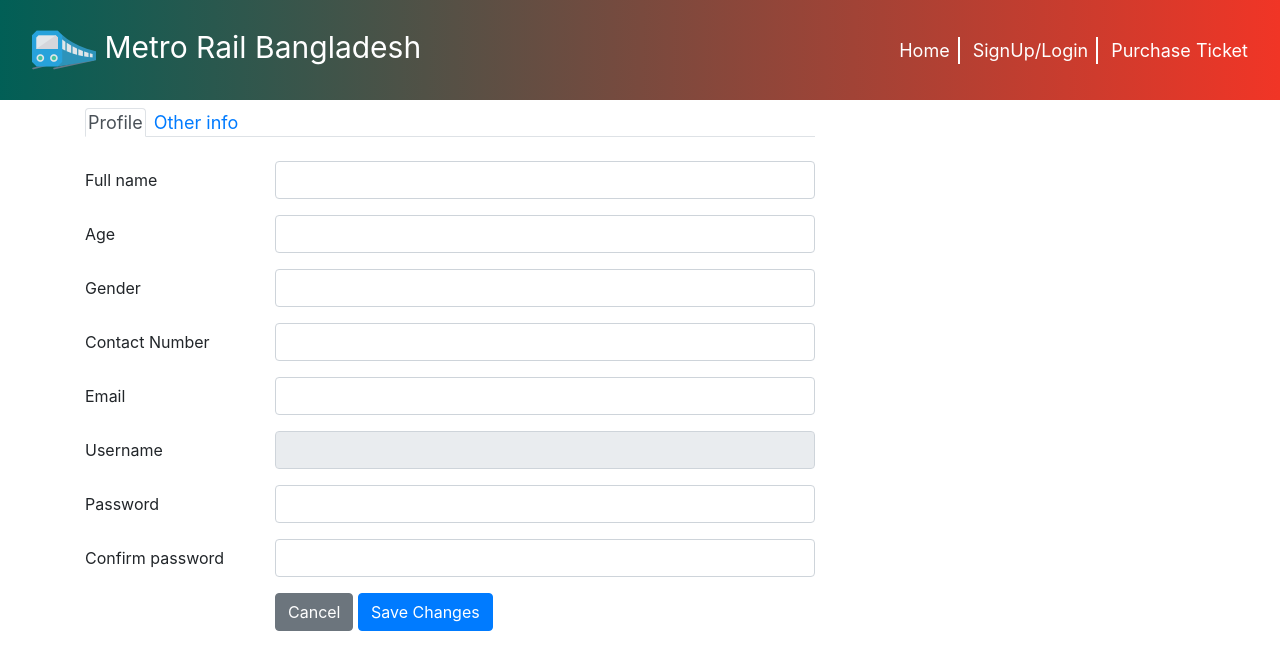
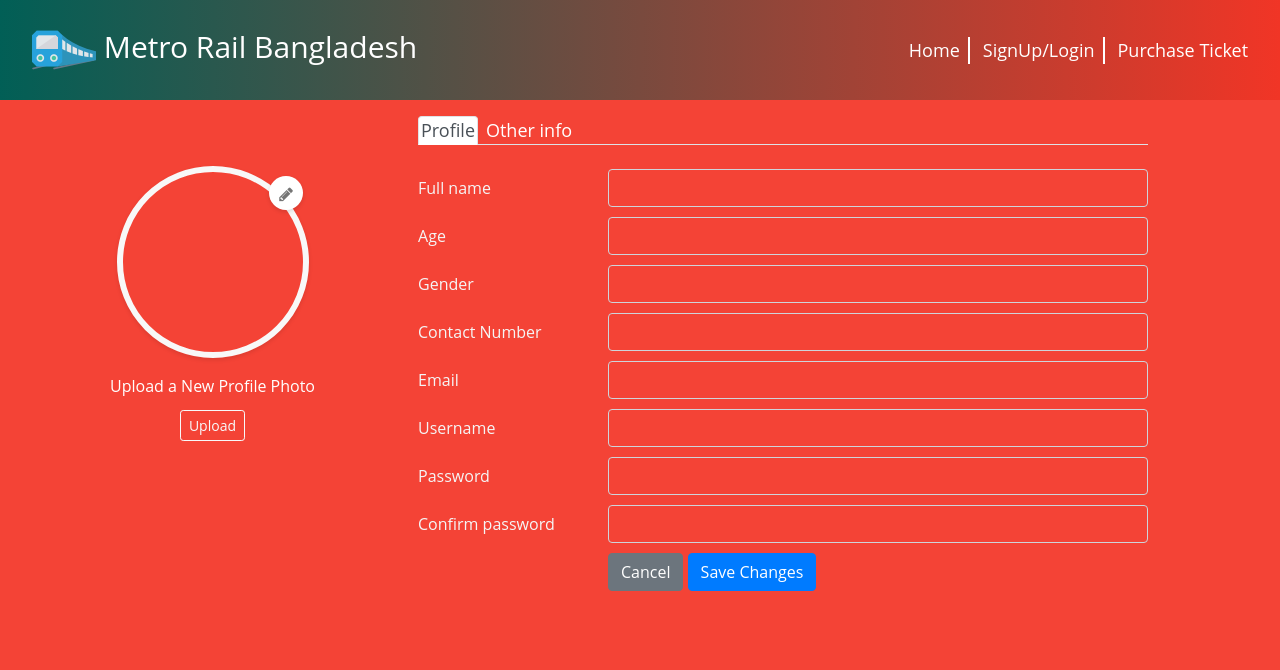
Before and after one commit to nahidsalekin/metro-rail-ticket-management, a Django app: template templates/profile.html in a window 1280 px wide. Shown: the top 670 px of the page. Run offline with Django 3.2, Linux system fonts and the light colour scheme; the template is opened without the code that fills it, so the values that code supplies are empty; some libraries are stand-ins or nearby versions.

Commit message:
:bulb: user can upload profile photo

```diff
--- a/templates/profile.html
+++ b/templates/profile.html
@@ -7,10 +7,30 @@
     <title>Profile</title>
 
     <style>
+        body {
+            background: #F44336;
+            font-family: 'Open Sans', sans-serif;
+        }
+
+        .form-control,
+        .form-control[readonly] {
+            background-color: #F44336;
+            color: whitesmoke;
+        }
+
+        .col-form-label {
+            color: whitesmoke;
+        }
+
+        .table {
+            color: whitesmoke;
+        }
+
         .tab-pane .alert input {
             background: none;
             border: none;
             max-width: 100px;
+            text-align: center;
         }
 
         .tab-pane .alert .panel-close {
@@ -19,6 +39,90 @@
             border: 1px solid black;
             border-radius: 5px;
             padding: 5px;
+        }
+
+        .nav-tabs .nav-item a {
+            color: white;
+        }
+
+        .img-profile {
+            width: 200px;
+            height: 200px;
+            background-image: url({{image}});
+            background-position: center top;
+            background-repeat: no-repeat;
+            background-size: cover;
+        }
+
+        .container .row {
+            flex-wrap: wrap-reverse;
+            margin-bottom: 10px;
+        }
+
+        .avatar-upload {
+            position: relative;
+            max-width: 205px;
+            margin: 50px auto;
+        }
+
+        .avatar-upload .avatar-edit {
+            position: absolute;
+            right: 12px;
+            z-index: 1;
+            top: 10px;
+        }
+
+        .avatar-upload .avatar-edit input {
+            display: none;
+        }
+
+        .avatar-upload .avatar-edit input+label {
+            display: inline-block;
+            width: 34px;
+            height: 34px;
+            margin-bottom: 0;
+            border-radius: 100%;
+            background: #FFFFFF;
+            border: 1px solid transparent;
+            box-shadow: 0px 2px 4px 0px rgba(0, 0, 0, 0.12);
+            cursor: pointer;
+            font-weight: normal;
+            transition: all .2s ease-in-out;
+        }
+
+        .avatar-upload .avatar-edit input+label:hover {
+            background: #f1f1f1;
+            border-color: #d6d6d6;
+        }
+
+        .avatar-upload .avatar-edit input+label:after {
+            content: "\f040";
+            font-family: 'FontAwesome';
+            color: #757575;
+            position: absolute;
+            padding: 5px;
+            left: 0;
+            right: 0;
+            text-align: center;
+            margin: auto;
+        }
+
+        .avatar-upload .avatar-preview {
+            width: 192px;
+            height: 192px;
+            position: relative;
+            border-radius: 100%;
+            border: 6px solid #F8F8F8;
+            box-shadow: 0px 2px 4px 0px rgba(0, 0, 0, 0.1);
+        }
+
+        .avatar-upload .avatar-preview>div {
+            width: 100%;
+            height: 100%;
+            border-radius: 100%;
+            background-size: cover;
+            background-repeat: no-repeat;
+            background-position: center;
         }
     </style>
 </head>
@@ -31,14 +135,15 @@
     </div> {% endfor %}
     <script>
         $(".alert").fadeIn(500, function() {
-            $(".alert").fadeOut(3500);
-
+            $(".alert").fadeOut(3500, function() {
+                $(".alert").remove();
+            });
         });
     </script>
     {% endif %}
     <div class="container">
-        <div class="row my-2">
-            <div class="col-lg-8 order-lg-2">
+        <div class="row my-3">
+            <div class="col-lg-8 order-lg-2 ml-5">
                 <ul class="nav nav-tabs">
                     <li class="nav-item">
                         <a href="" data-target="#profile" data-toggle="tab" class="nav-link active">Profile</a>
@@ -86,7 +191,7 @@
                             <div class="form-group row">
                                 <label class="col-lg-3 col-form-label form-control-label">Username</label>
                                 <div class="col-lg-9">
-                                    <input class="form-control" type="text" name="username" value="{{username}}" readonly>
+                                    <input class="form-control" type="text" name="username" value="{{username}}" onclick="deny()" readonly>
                                 </div>
                             </div>
                             <div class="form-group row">
@@ -123,11 +228,12 @@
                             });
                         </script>
                         {% endif %} {% for object in active %}
-                        <form action="/cancel_reservation/" method="POST">
+                        <form action="/cancel_reservation/" method="POST" onSubmit="if(!confirm('You are Removing This Reservation!')){return false;}">
                             {% csrf_token %}
                             <div class="alert alert-info alert-dismissable">
+                                <input type="text" name="id" hidden value="{{ object.id }}">
                                 <button type="submit" class="panel-close close">Cancel</button> Active Reservation: <strong> <input readonly type="text" name="start_point" value="{{object.start_point}}"> to <input readonly type="text" name="destination" value="{{object.destination}}"></strong>
-                                <br> {{object.tickets}} ticket for <input readonly type="text" name="date" value="{{object.date}}">, Time: <input readonly type="text" name="time" value="{{object.time}}">
+                                <br> {{object.tickets}} ticket for <input readonly type="text" name="date" value="{{object.date|date:'Y-m-d' }}">, Time: <input readonly type="text" name="time" value="{{object.time}}">
                             </div>
                         </form>
                         {% endfor %}
@@ -148,20 +254,52 @@
                     </div>
                 </div>
             </div>
-            <!-- <div class="col-lg-4 order-lg-1 text-center">
-            <img src="//placehold.it/150" class="mx-auto img-fluid img-circle d-block" alt="avatar">
-            <h6 class="mt-2">Upload a different photo</h6>
-            <label class="custom-file">
-                <input type="file" id="file" class="custom-file-input">
-                <span class="custom-file-control">Choose file</span>
-            </label>
-        </div> -->
+            <div class="col-lg-3 order-lg-1 text-center">
+                <form method="post" enctype="multipart/form-data" action="/upload_image/" id="image_form">
+                    {% csrf_token %}
+                    <div class="avatar-upload mx-auto">
+                        <div class="avatar-edit">
+
+                            <input type="file" name="image" id="imageUpload" accept="image/*" required>
+                            <label for="imageUpload"></label>
+                        </div>
+                        <div class="avatar-preview  mx-auto">
+                            <div id="imagePreview" style="background-image: url({{image}});">
+                            </div>
+                        </div>
+                        <label for="imagePreview" class="mt-3 text-white">Upload a New Profile Photo</label>
+                        <button type="submit" class="btn btn-outline-light btn-sm mt-1">Upload</button>
+                    </div>
+                </form>
+            </div>
         </div>
     </div>
     <script>
         function cancel() {
             window.location.href = '/';
         }
+
+        function deny() {
+            alert('You Cannot Change This Field!');
+        }
+
+        $(":file").on("change", function(e) {
+            if ((this.files[0].type).slice(0, 5) != "image") {
+                document.getElementById("image_form").reset();
+                alert('Invalid Image File!');
+            } else {
+                if (this.files && this.files[0]) {
+                    var reader = new FileReader();
+                    reader.onload = function(e) {
+                        $('#imagePreview').css('background-image', 'url(' + e.target.result + ')');
+                        // $('#imagePreview').hide();
+                        // $('#imagePreview').fadeIn("fast");
+                    }
+                    reader.readAsDataURL(this.files[0]);
+                    alert('Note: To confirm this changes you will required to login again!');
+                }
+            }
+        })
     </script>
     <script src="https://code.jquery.com/jquery-3.4.1.slim.min.js" integrity="sha384-J6qa4849blE2+poT4WnyKhv5vZF5SrPo0iEjwBvKU7imGFAV0wwj1yYfoRSJoZ+n" crossorigin="anonymous"></script>
     <script src="https://cdn.jsdelivr.net/npm/popper.js@1.16.0/dist/umd/popper.min.js" integrity="sha384-Q6E9RHvbIyZFJoft+2mJbHaEWldlvI9IOYy5n3zV9zzTtmI3UksdQRVvoxMfooAo" crossorigin="anonymous"></script>
```
